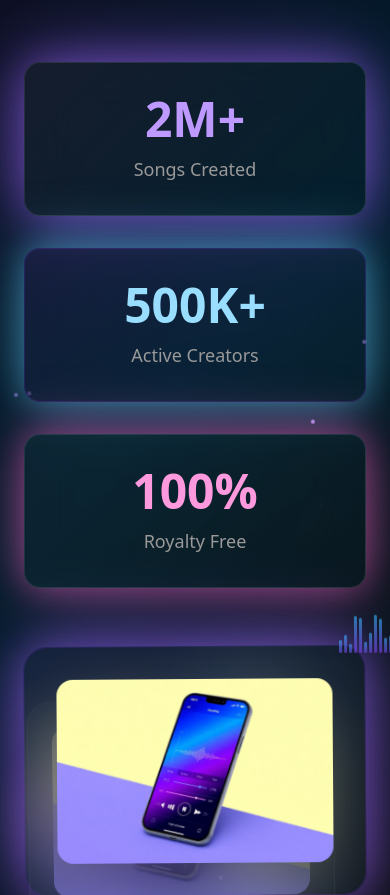
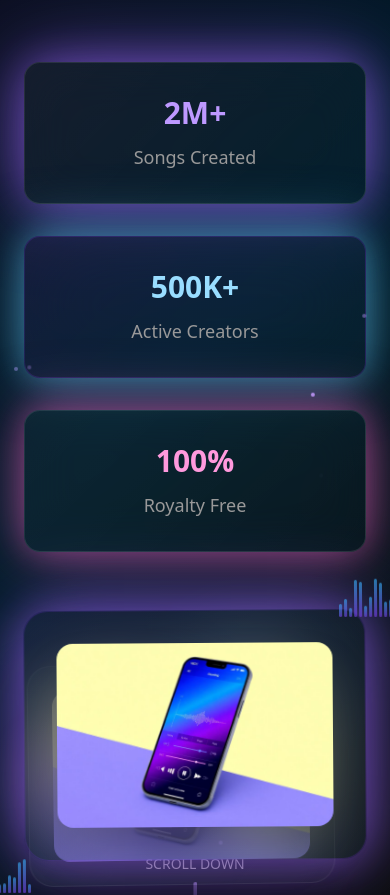
Before and after one commit to ituran-netizen/singai, a React (Vite) app: page / in a window 390 px wide. Shown: the part 1060-1955 px from the top of the page. Built offline with nearby package versions, Linux system fonts and the light colour scheme.

Commit message:
Adjust mobile text sizes
Reduced text size for mobile view of "2M+ Songs Created", "500K+ Active Creators", and "100% Royalty Free" assets.

```diff
--- a/src/components/PremiumHero.tsx
+++ b/src/components/PremiumHero.tsx
@@ -92,15 +92,15 @@ const PremiumHero = () => {
             {/* Premium Stats */}
             <div className="grid grid-cols-1 sm:grid-cols-3 gap-8 max-w-2xl">
               <div className="glass-premium p-8 text-center hover:scale-105 transition-all duration-500 glow-premium animate-fade-in" style={{animationDelay: '0s'}}>
-                <div className="text-5xl lg:text-4xl font-black text-primary-glow mb-3">2M+</div>
+                <div className="text-3xl lg:text-4xl font-black text-primary-glow mb-3">2M+</div>
                 <div className="text-muted-foreground font-medium text-lg">Songs Created</div>
               </div>
               <div className="glass-music p-8 text-center hover:scale-105 transition-all duration-500 glow-audio animate-fade-in" style={{animationDelay: '0.2s'}}>
-                <div className="text-5xl lg:text-4xl font-black text-secondary-glow mb-3">500K+</div>
+                <div className="text-3xl lg:text-4xl font-black text-secondary-glow mb-3">500K+</div>
                 <div className="text-muted-foreground font-medium text-lg">Active Creators</div>
               </div>
               <div className="glass-premium p-8 text-center hover:scale-105 transition-all duration-500 glow-accent animate-fade-in" style={{animationDelay: '0.4s'}}>
-                <div className="text-5xl lg:text-4xl font-black text-accent-bright mb-3">100%</div>
+                <div className="text-3xl lg:text-4xl font-black text-accent-bright mb-3">100%</div>
                 <div className="text-muted-foreground font-medium text-lg">Royalty Free</div>
               </div>
             </div>
```
